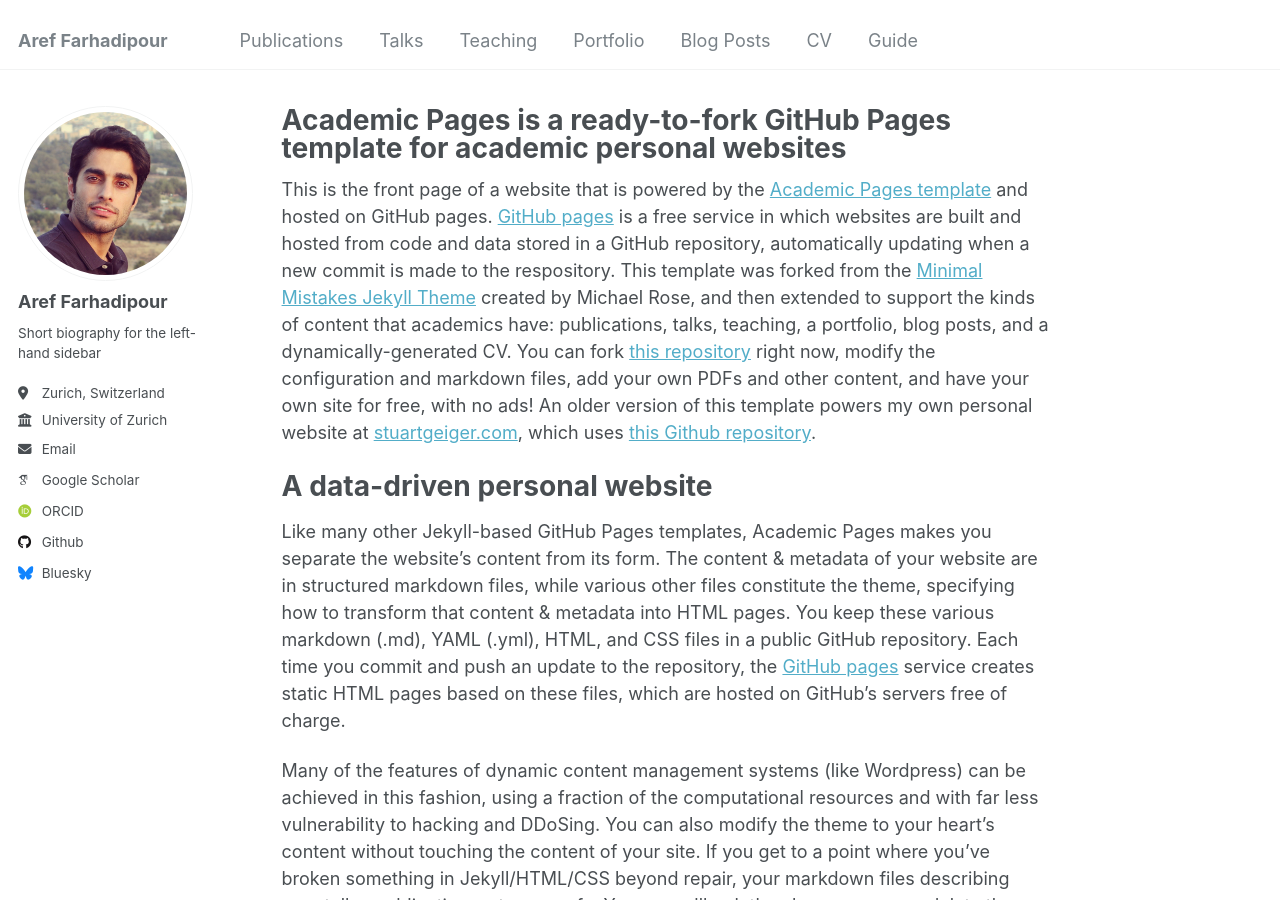
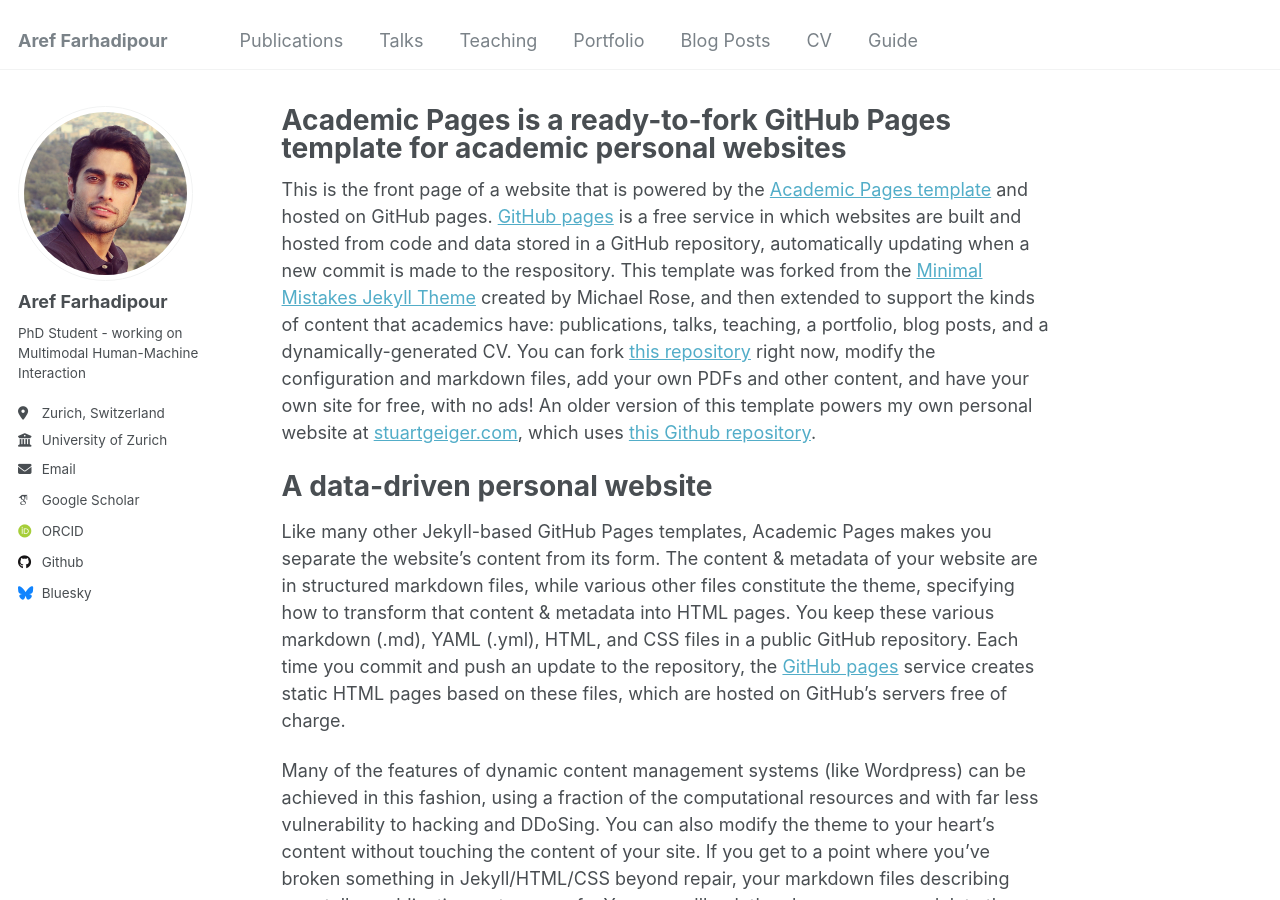
Before and after one commit to areffarhadi/areffarhadi.github.io, a Jekyll site: the page built from _pages/about.md, in a window 1280 px wide and 900 px high. Built offline with Jekyll 4.4.1, drawn with Linux system fonts in a browser that asks for light colours; some web fonts are replaced.

Commit message:
Update _config.yml

```diff
--- a/_config.yml
+++ b/_config.yml
@@ -24,7 +24,7 @@ author:
   avatar           : "aref2.png"
   name             : "Aref Farhadipour"
   pronouns         : # example: "she/her"
-  bio              : "Short biography for the left-hand sidebar"
+  bio              : "PhD Student - working on Multimodal Human-Machine Interaction"
   location         : "Zurich, Switzerland"
   employer         : "University of Zurich"
   uri              : # URL
```
